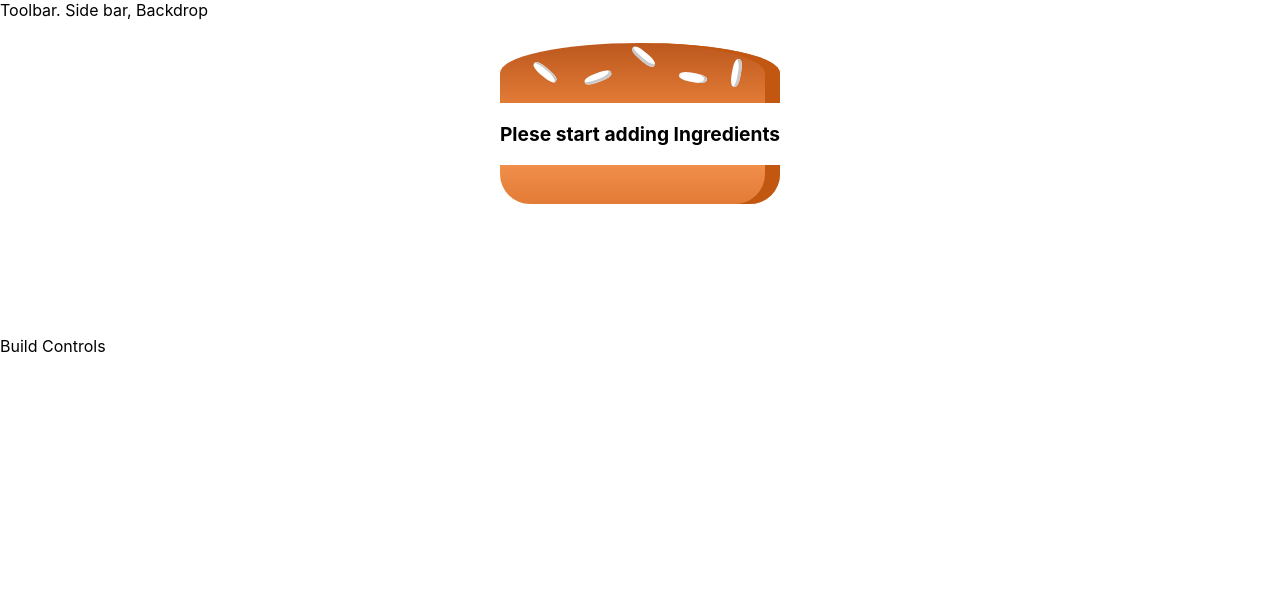
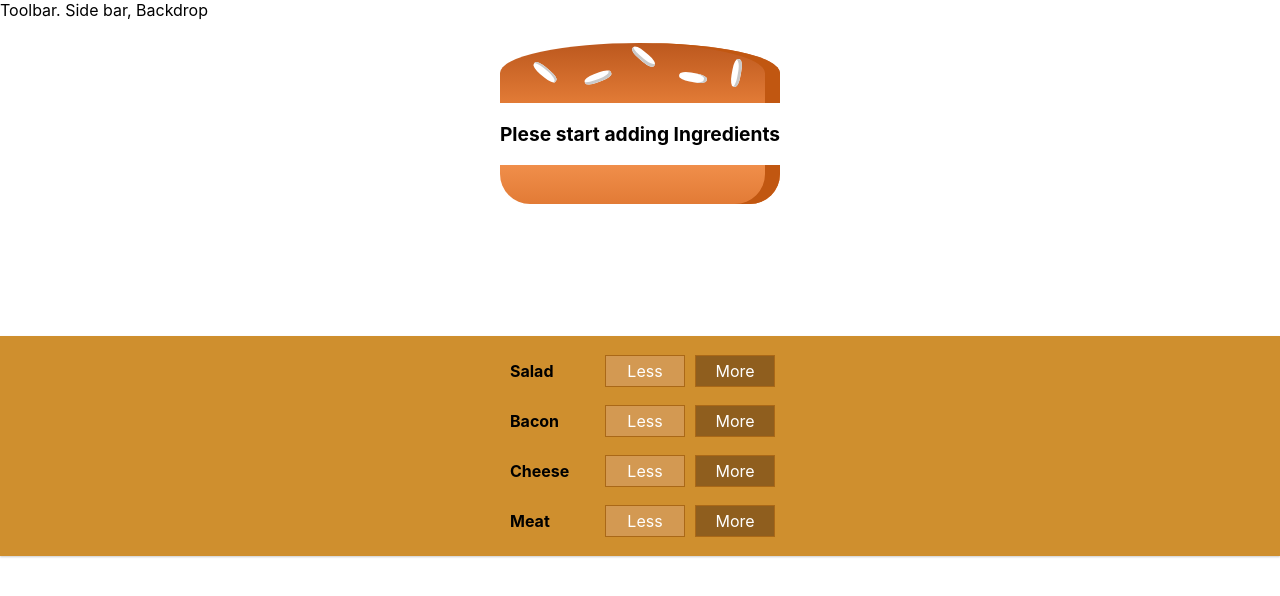
Before and after one commit to Parthasarathireddy/my-burger-project, a React app: page / in a window 1280 px wide. Shown: the top 596 px of the page. Built offline with nearby package versions, Linux system fonts and the light colour scheme.

Commit message:
Adding and outputting multiple build contols

```diff
--- /dev/null
+++ b/src/components/Burger/BUildControls/BuildControl/BuildControl.js
@@ -0,0 +1,11 @@
+import React from 'react';
+import classes from './BuildControl.module.css';
+const buildControl = (props)=>(
+    <div className = {classes.BuildControl}>
+        <div className = {classes.Label}>{props.label}</div>
+        <button className = {classes.Less}>Less</button>
+        <button className = {classes.More}>More</button>
+    </div>
+
+)
+export default buildControl;
--- /dev/null
+++ b/src/components/Burger/BUildControls/BuildControl/BuildControl.module.css
@@ -0,0 +1,56 @@
+.BuildControl {
+    display: flex;
+    justify-content: space-between;
+    align-items: center;
+    margin: 5px 0;
+}
+
+.BuildControl button {
+    display: block;
+    font: inherit;
+    padding: 5px;
+    margin: 0 5px;
+    width: 80px;
+    border: 1px solid #AA6817;
+    cursor: pointer;
+    outline: none;
+}
+
+.BuildControl button:disabled {
+    background-color: #AC9980;
+    border: 1px solid #7E7365;
+    color: #ccc;
+    cursor: default;
+}
+
+.BuildControl button:hover:disabled {
+    background-color: #AC9980;
+    color: #ccc;
+    cursor: not-allowed;
+}
+
+.Label {
+    padding: 10px;
+    font-weight: bold;
+    width: 80px;
+}
+
+.BuildControl .Less {
+    background-color: #D39952;
+    color: white;
+}
+
+.BuildControl .More {
+    background-color: #8F5E1E;
+    color: white;
+}
+
+.BuildControl .Less:hover, .BuildControl .Less:active {
+    background-color: #DAA972;
+    color: white;
+}
+
+.BuildControl .More:hover,.BuildControl .More:active {
+    background-color: #99703F;
+    color: white;
+}
--- /dev/null
+++ b/src/components/Burger/BUildControls/BuildControls.js
@@ -0,0 +1,17 @@
+import React from 'react';
+import BuildControl from './BuildControl/BuildControl';
+import classes from './BuildControls.module.css';
+const controls = [
+    {label : 'Salad', type : 'salad'},
+    {label :'Bacon' , type : 'bacon'},
+    {label : 'Cheese', type : 'cheese'},
+    {label : 'Meat', type : 'meat'}
+]
+const buildControls = (props)=>(
+    <div className = {classes.BuildControls}>
+        {controls.map(ctrl =>(
+            <BuildControl key = {ctrl.label} label = {ctrl.label} />
+        ))}
+    </div>
+)
+export default buildControls;
--- /dev/null
+++ b/src/components/Burger/BUildControls/BuildControls.module.css
@@ -0,0 +1,10 @@
+.BuildControls{
+    width: 100%;
+    background-color: #cf8f2e;
+    display: flex;
+    flex-flow: column;
+    align-items: center;
+    box-shadow: 0 1px 2px #ccc;
+    margin: auto;
+    padding: 10px 0;
+}
--- a/src/containers/BurgerBuilder/BurgerBuilder.js
+++ b/src/containers/BurgerBuilder/BurgerBuilder.js
@@ -1,5 +1,6 @@
 import React, { Component } from 'react';
 import Burger from '../../components/Burger/Burger';
+import BuildControls from '../../components/Burger/BUildControls/BuildControls';
 import Aux from '../../hoc/Auxilary';
 
 class BurgerBuilder extends Component{
@@ -21,9 +22,8 @@ class BurgerBuilder extends Component{
             <Aux>
                 <Burger ingredients  = {this.state.ingredients}/>
                 <div>
-                     Build Controls
+                     <BuildControls/>
                 </div>
-
             </Aux>
         );
     }
```
